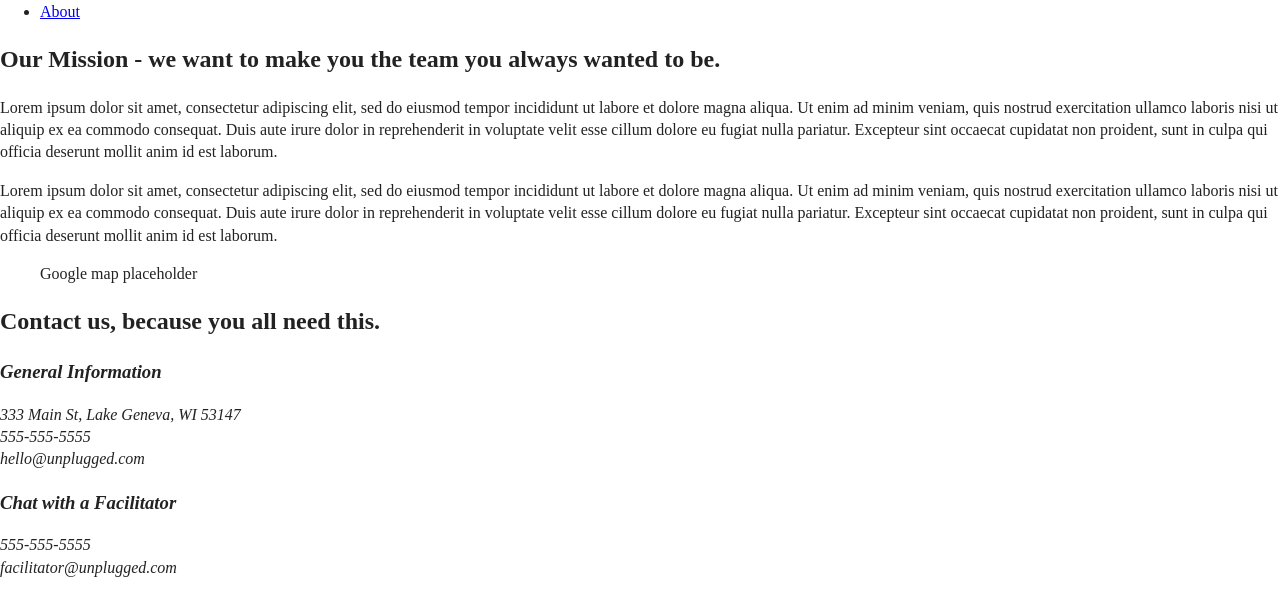
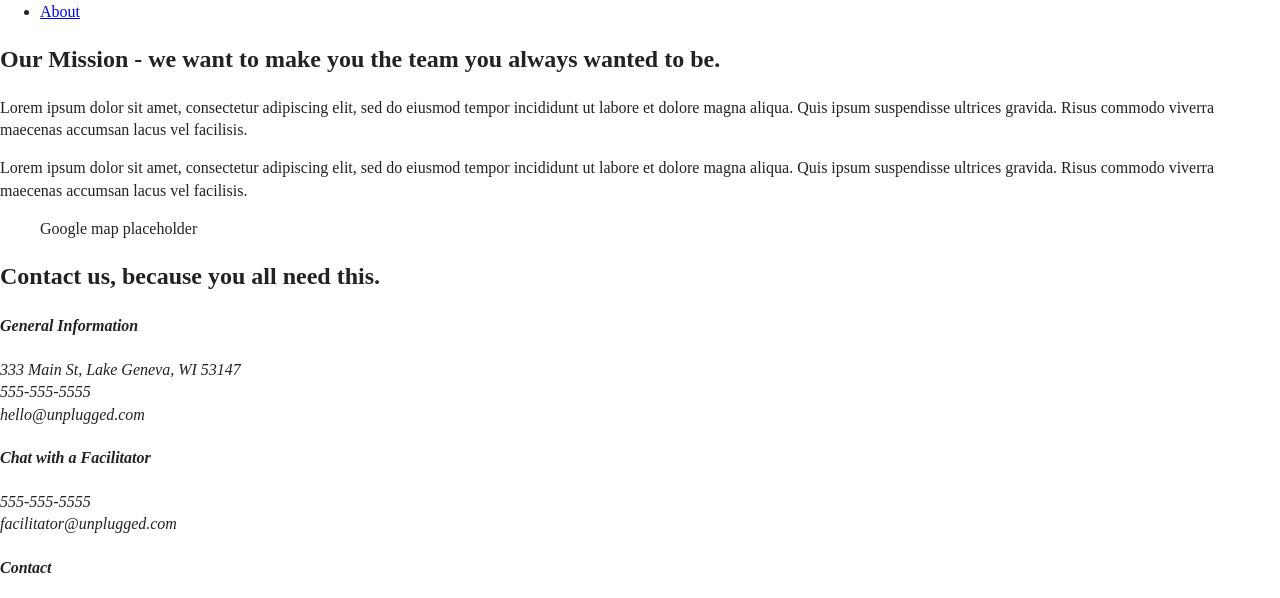
Before and after one commit to gbonds/unplugged-retreat, a website: page about/index.html in a window 1280 px wide. Shown: the part 200-798 px from the top of the page. Drawn offline with Linux system fonts and the light colour scheme.

Commit message:
Edited based on Skillcrush resolution code

```diff
--- a/about/index.html
+++ b/about/index.html
@@ -42,19 +42,16 @@
   <main>
 
     <section class="mission-section">
+      <!-- diverging from SC code, using "-section" ending for ALL About sections -->
       <div class="content-wrapper">
+        <h2>Our Mission - we want to make you the team you always wanted to be.</h2>
         <div class="mission-content">
-          <h2>Our Mission - we want to make you the team you always wanted to be.</h2>
           <p>Lorem ipsum dolor sit amet, consectetur adipiscing elit, sed do eiusmod tempor incididunt ut labore et
-            dolore magna aliqua. Ut enim ad minim veniam, quis nostrud exercitation ullamco laboris nisi ut aliquip ex
-            ea commodo consequat. Duis aute irure dolor in reprehenderit in voluptate velit esse cillum dolore eu fugiat
-            nulla pariatur. Excepteur sint occaecat cupidatat non proident, sunt in culpa qui officia deserunt mollit
-            anim id est laborum.</p>
+            dolore magna aliqua. Quis ipsum suspendisse ultrices gravida. Risus commodo viverra maecenas accumsan lacus
+            vel facilisis.</p>
           <p>Lorem ipsum dolor sit amet, consectetur adipiscing elit, sed do eiusmod tempor incididunt ut labore et
-            dolore magna aliqua. Ut enim ad minim veniam, quis nostrud exercitation ullamco laboris nisi ut aliquip ex
-            ea commodo consequat. Duis aute irure dolor in reprehenderit in voluptate velit esse cillum dolore eu fugiat
-            nulla pariatur. Excepteur sint occaecat cupidatat non proident, sunt in culpa qui officia deserunt mollit
-            anim id est laborum.</p>
+            dolore magna aliqua. Quis ipsum suspendisse ultrices gravida. Risus commodo viverra maecenas accumsan lacus
+            vel facilisis.</p>
         </div> <!-- mission-content ends -->
       </div> <!-- content-wrapper ends -->
     </section>
@@ -65,27 +62,21 @@
 
     <section class="contact-section">
       <div class="content-wrapper">
-        <div class="contact-content">
         <h2>Contact us, because you all need this.</h2>
-          <div class="contact-item">
-            <address>
-              <h3>General Information</h3>
+        <address class="contact-content">
+          <div>
+            <h4>General Information</h4>
             <p>333 Main St, Lake Geneva, WI 53147<br>
               555-555-5555<br>
               hello@unplugged.com</p>
-            </address>
           </div>
           <div class="contact-item">
-            <address>
-              <h3>Chat with a Facilitator</h3>
+            <h4>Chat with a Facilitator</h4>
             <p>555-555-5555<br>
               facilitator@unplugged.com</p>
-            </address>
           </div>
-        </div> <!-- contact-content ends -->
+        </address> <!-- contact-content ends -->
       </div> <!-- content-wrapper ends -->
-
-
     </section>
 
   </main>
```
Lines whose indentation alone changed are shown as unchanged.
